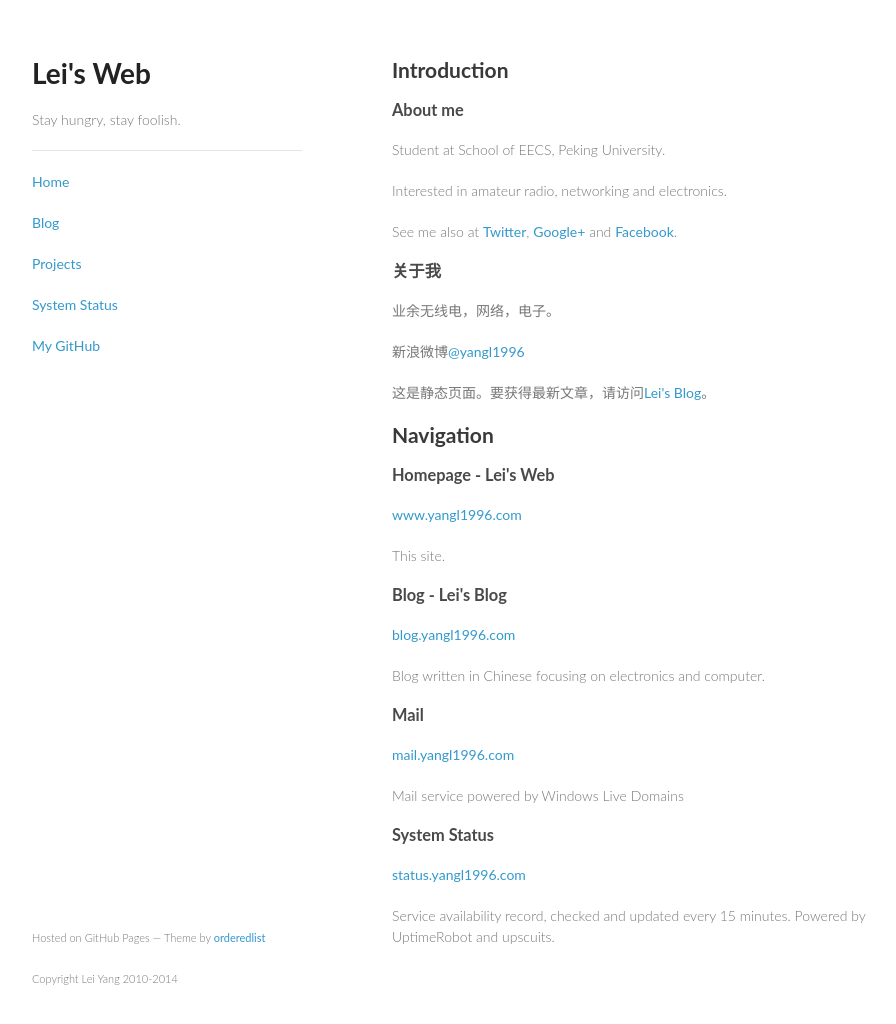
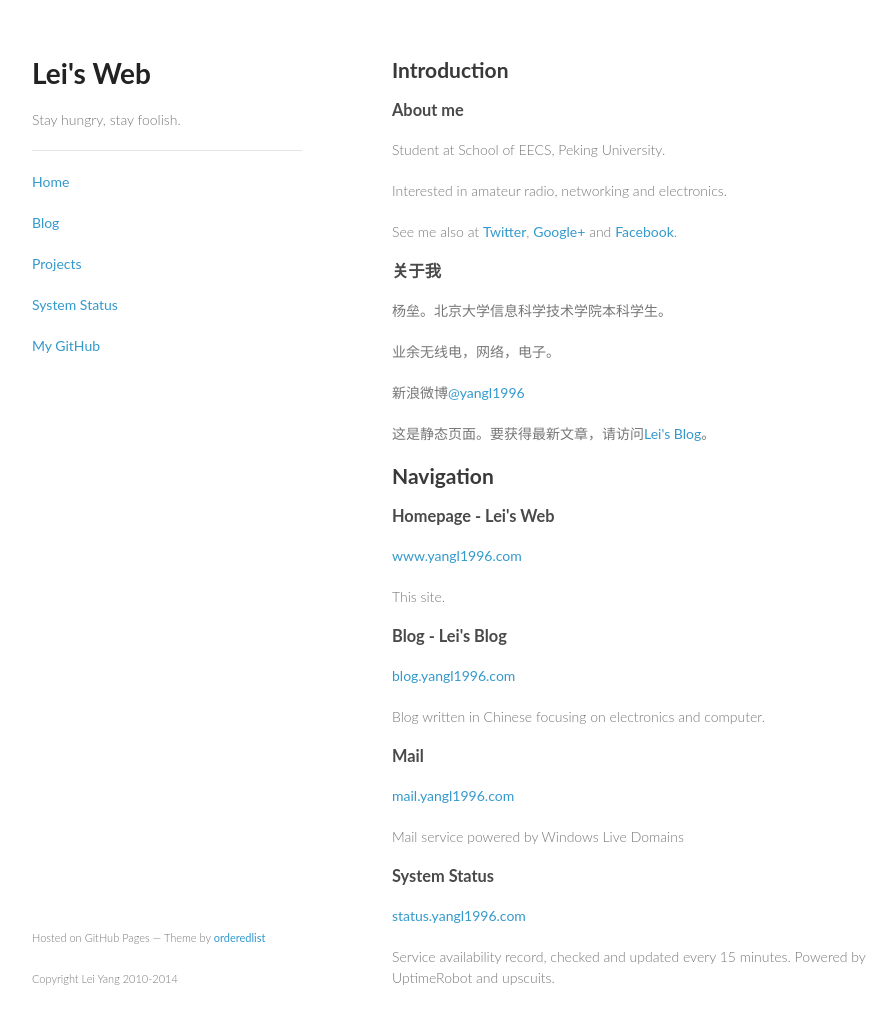
Before and after one commit to yangl1996/homepage, a Jekyll site: the page built from index.html, in a window 1280 px wide and 1058 px high. Shown: the top 1024 px of the window, without its empty margins (178-1074 px from the left). Built offline with Jekyll 4.4.1, drawn with Linux system fonts in a browser that asks for light colours; some web fonts are replaced; comment, search, counter and statistics services are not loaded.

Commit message:
Update index.html

```diff
--- a/index.html
+++ b/index.html
@@ -13,6 +13,8 @@
 <p>See me also at <a href="https://twitter.com/yangl1996">Twitter</a>, <a href="https://plus.google.com/111582195454463541813">Google+</a> and <a href="http://www.facebook.com/yangl1996">Facebook</a>.</p>
 
 <h3>关于我</h3>
+
+<p>杨垒。北京大学信息科学技术学院本科学生。</p>
 
 <p>业余无线电，网络，电子。</p>
 
```
